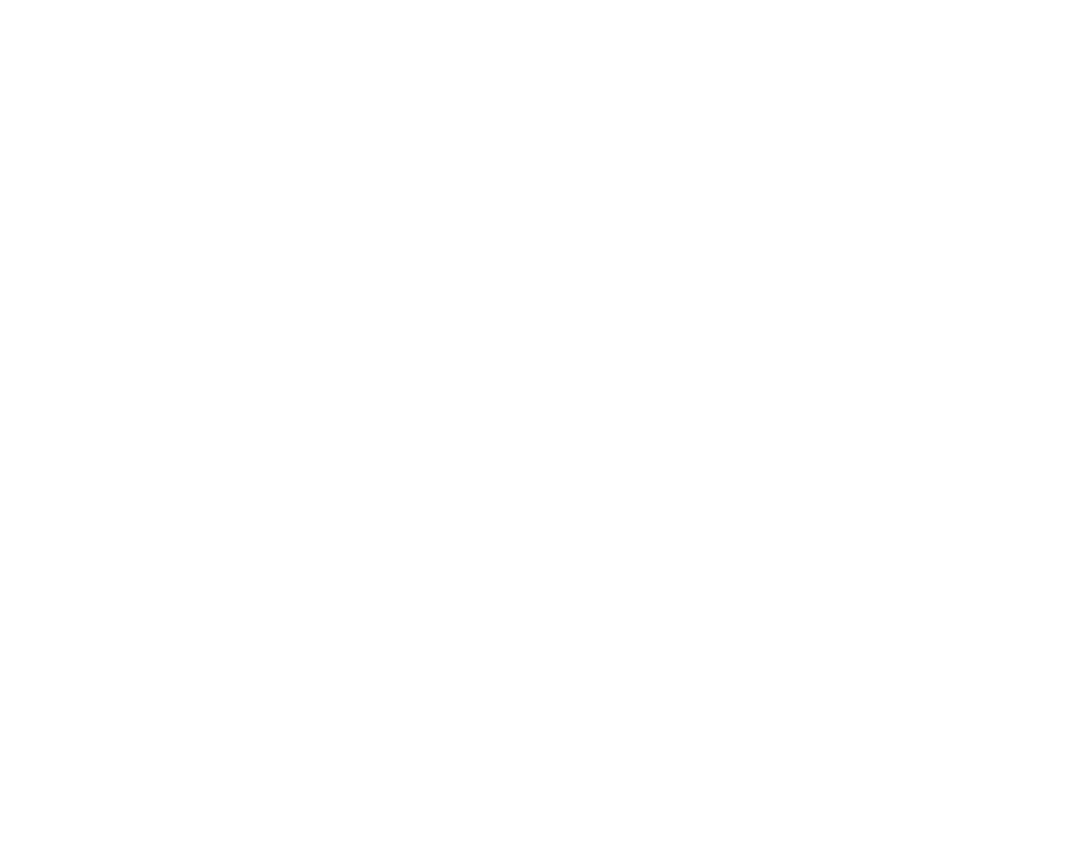
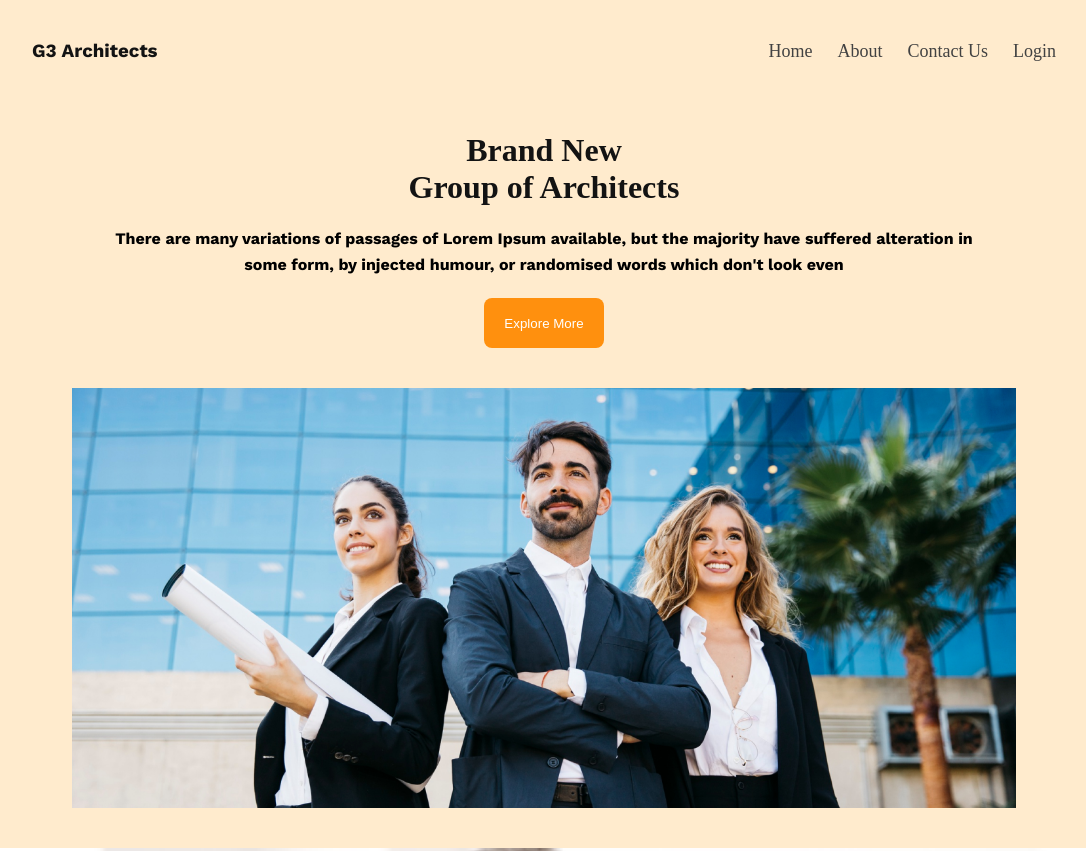
Before and after one commit to masum-developer/assignment-g3-architects, a plain HTML site: page index.html in a window 1280 px wide. Shown: the top 851 px of the page, without its empty margins (96-1182 px from the left). Before the commit the page ends 800 px from the top, so only its background shows below. Drawn offline with nearby package versions, Linux system fonts and the light colour scheme.

Commit message:
banner end

```diff
--- a/index.html
+++ b/index.html
@@ -5,8 +5,54 @@
     <meta http-equiv="X-UA-Compatible" content="IE=edge">
     <meta name="viewport" content="width=device-width, initial-scale=1.0">
     <title>Assignmnet2</title>
+    <link rel="stylesheet" href="styles/style.css">
 </head>
 <body>
+    <header class="banner">
+        <div class="banner-item container">
+            <div class="header-top">
+                <h3 class="title">G3 Architects</h3>
+                <nav>
+                    <ul>
+                        <li><a href="">Home</a></li>
+                        <li><a href="">About</a></li>
+                        <li><a href="">Contact Us</a></li>
+                        <li><a href="">Login</a></li>
+                    </ul>
+                </nav>
+            </div>
+            <div class="heading">
+                <h1 class="heading-brand">Brand New <br>
+                    Group of Architects
+                </h1>
+                <p class="heading-paragraph">There are many variations of passages of Lorem Ipsum available, but the majority have suffered alteration in <br> some form, by injected humour, or randomised words which don't look even</p>
+                <button class="button-primary">Explore More</button>
+            </div>
+            <div class="banner-image">
+                <img src="images/banner.png" alt="banner">
+            </div>
+        </div>
+    </header>
+    <section>
+        <div class="feature container">
+            <div class="feature-multi-image">
+                <div class="image-1">
+                    <img src="images/team1.png" alt="team1">
+                </div>
+                <div class="image-1">
+                    <img src="images/team1.png" alt="team1">
+                </div>
+                <div class="image-1">
+                    <img src="images/team1.png" alt="team1">
+                </div>
+                <div class="image-1">
+                    <img src="images/team1.png" alt="team1">
+                </div>
+            </div>
+            <div class="feature-quick-list">
 
+            </div>
+        </div>
+    </section>
 </body>
 </html>
--- /dev/null
+++ b/styles/style.css
@@ -0,0 +1,83 @@
+  @import url('https://fonts.googleapis.com/css2?family=Poppins:wght@500&family=Work+Sans:wght@700&display=swap');
+
+:root{
+    --primary-font:'Work Sans', sans-serif;
+    --white:#FFFFFF;
+    --font-big:700;
+    --dark-one:#131313;
+    --dark-two:#424242;
+}
+*{
+    box-sizing: border-box;
+    margin: 0;
+    padding:0;
+}
+.banner{
+    background-color: blanchedalmond;
+}
+.container{
+    max-width: 1440px;
+    width:80%;
+    margin:0 auto;
+}
+.header-top{
+    display: flex;
+    justify-content: space-between;
+    align-items: center;
+    padding: 40px 0 70px 0;
+}
+.title{
+    color: var(--dark-one);
+    font-family: var(--primary-font);
+    font-weight: var(--font-big);
+}
+nav > ul{
+    display:flex;
+    list-style: none;
+    gap: 25px;
+
+}
+nav ul li a{
+    text-decoration: none;
+    color: var(--dark-two);
+    font-style: normal;
+    font-weight: 500;
+    font-size: 18px;
+}
+.heading{
+display: flex;
+flex-direction: column;
+justify-content: center;
+align-items: center;
+text-align: center;
+row-gap: 20px;
+}
+.heading-brand{
+    color: var(--dark-one);
+}
+
+.heading-paragraph{
+    font-family: var(--primary-font);
+    font-weight:400;
+    font-size:16px;
+    line-height:26px;
+}
+
+.button-primary{
+    width: 120px;
+    height: 50px;
+    background: #FF900E;
+    border-radius: 8px;
+    border: none;
+    color: var(--white);
+}
+.banner-image{
+    padding: 40px;
+    height: 500px;
+}
+img{
+    height: 100%;
+    width: 100%;
+    object-fit: cover;
+    object-position: left;
+}
```
